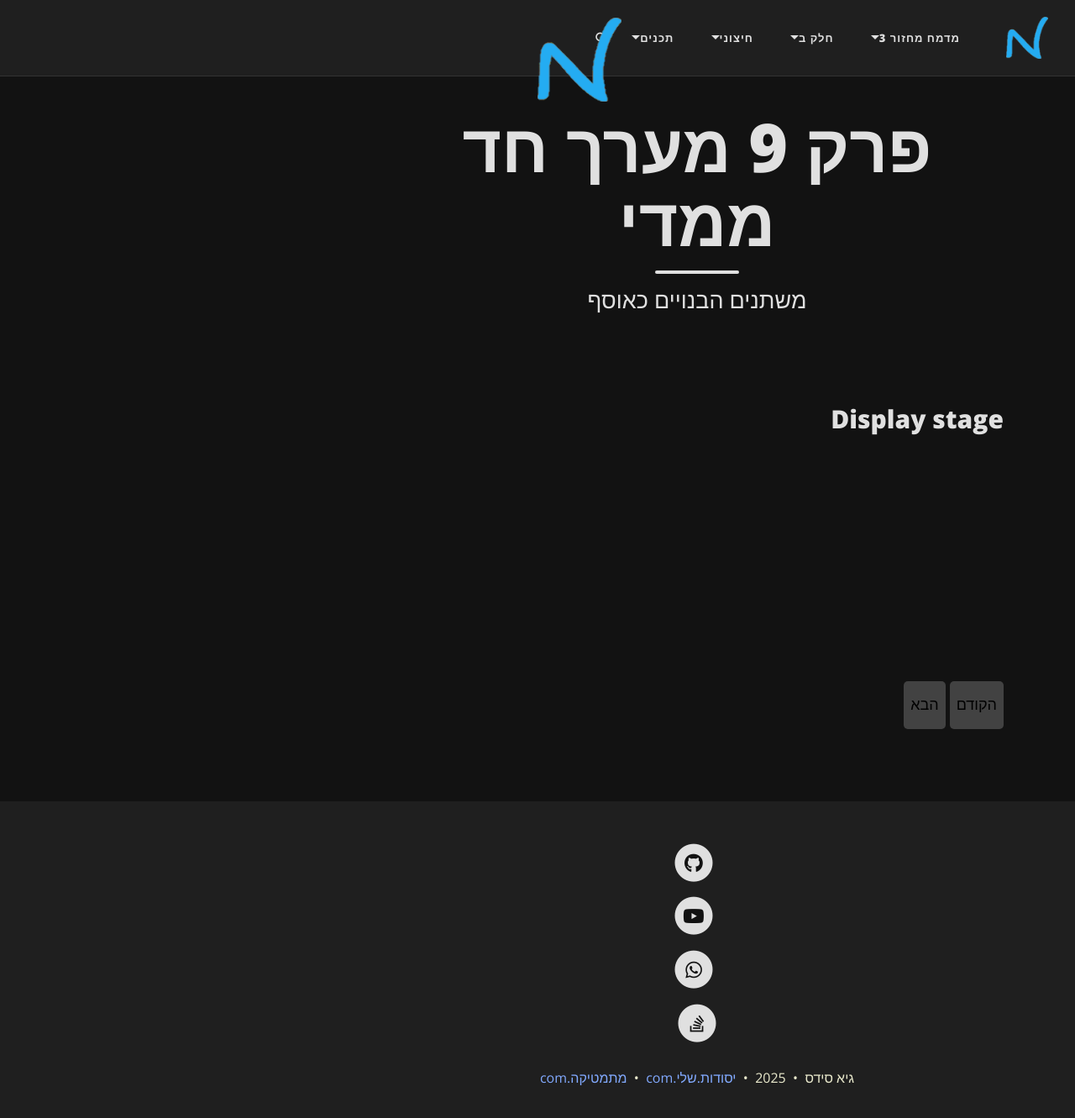
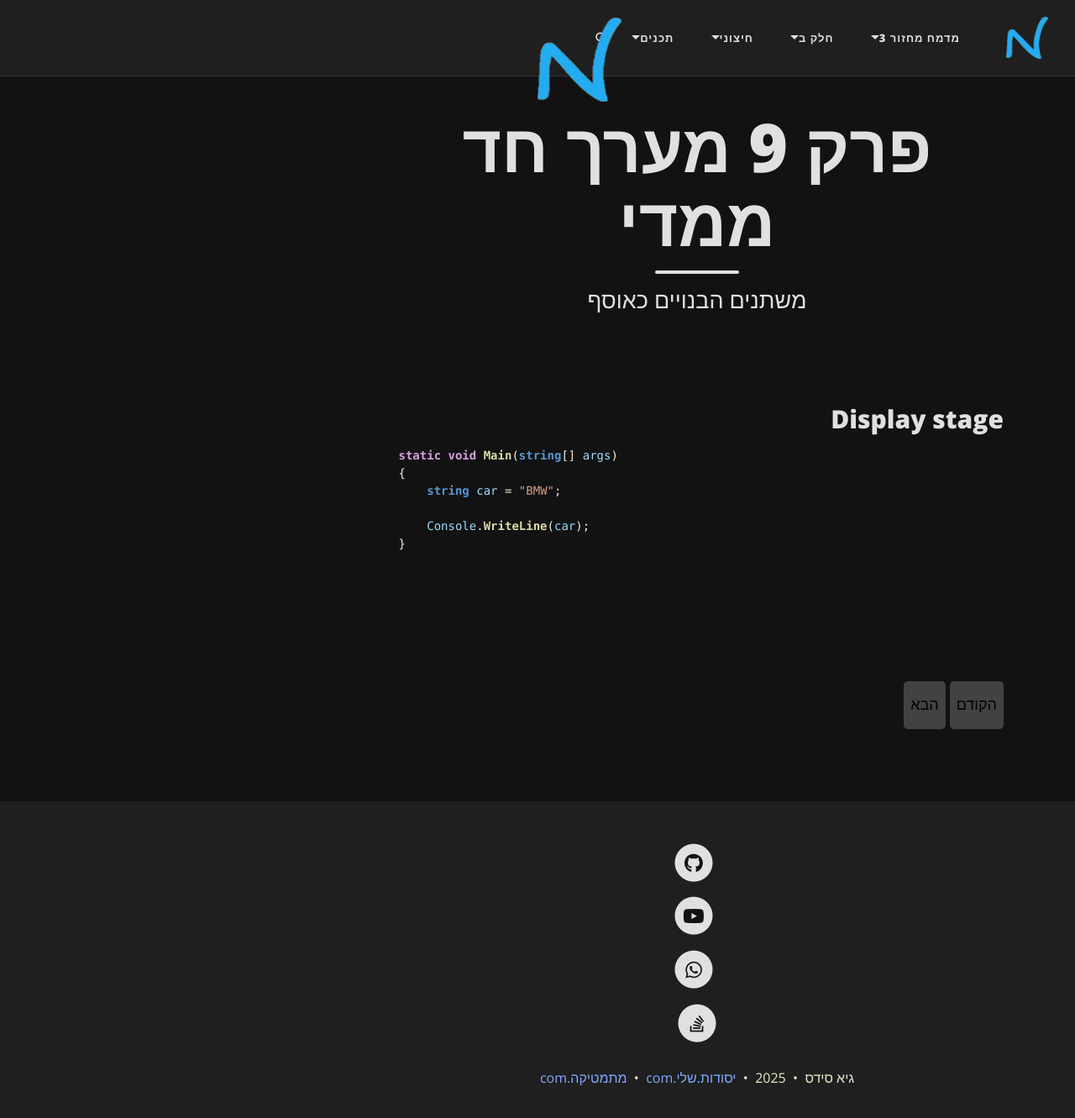
Before and after one commit to 3strategy/BeautifulYesodot, a Jekyll site: the page built from cs2/Chapter9g.md, in a window 1280 px wide and 1345 px high. Shown: the top 1331 px of the window at 84% size. Built offline with Jekyll 4.4.1, drawn with Linux system fonts in a browser that asks for light colours; comment, search, counter and statistics services are not loaded.

Commit message:
adding markdown="1" maybe this caused the problem

````diff
--- a/cs2/Chapter9g.md
+++ b/cs2/Chapter9g.md
@@ -36,7 +36,7 @@ details, details > summary { display: none; }
 
 
 
-<details><summary></summary>
+<details markdown="1"><summary></summary>
 
 ```csharp
 static void Main(string[] args)
@@ -48,7 +48,7 @@ static void Main(string[] args)
 ```
 </details>
 
-<details><summary></summary>
+<details markdown="1"><summary></summary>
 
 ```csharp
 static void Main(string[] args)
@@ -60,7 +60,7 @@ static void Main(string[] args)
 ```
 </details>
 
-<details><summary></summary>
+<details markdown="1"><summary></summary>
 
 ```csharp
 static void Main(string[] args)
@@ -73,7 +73,7 @@ static void Main(string[] args)
 </details>
 
 
-<details><summary></summary>
+<details markdown="1"><summary></summary>
 
 ```csharp
 static void Main(string[] args)
@@ -92,7 +92,7 @@ static void Main(string[] args)
 
 
 
-<details><summary></summary>
+<details markdown="1"><summary></summary>
 
 ```csharp
 static void Main(string[] args)
@@ -115,7 +115,7 @@ static void Main(string[] args)
 </details>
 
 
-<details><summary></summary>
+<details markdown="1"><summary></summary>
 
 ```csharp
 static void Main(string[] args)
@@ -130,7 +130,7 @@ static void Main(string[] args)
 
 
 
-<details><summary></summary>
+<details markdown="1"><summary></summary>
 
 ```csharp
 static void Main(string[] args)
@@ -145,7 +145,7 @@ static void Main(string[] args)
 
 
 
-<details><summary></summary>
+<details markdown="1"><summary></summary>
 
 ```csharp
 static void Main(string[] args)
@@ -163,7 +163,7 @@ static void Main(string[] args)
 
 
 
-<details><summary></summary>
+<details markdown="1"><summary></summary>
 
 ```csharp
 static void Main(string[] args)
````
